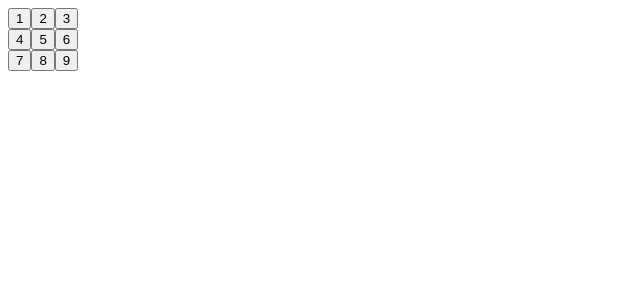
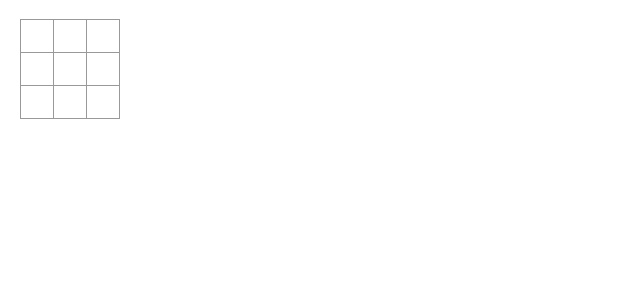
Before and after one commit to Jonh-Nash/react-tutorial, a React (Create React App) app in the folder app/react-app/: page / in a window 1280 px wide. Shown: the top 300 px of the page, without its empty margins (0-640 px from the left). Built offline with nearby package versions, Linux system fonts and the light colour scheme.

Commit message:
making-an-interactive-component

```diff
--- a/app/react-app/src/App.tsx
+++ b/app/react-app/src/App.tsx
@@ -4,19 +4,19 @@ const Board: React.FC = () => {
   return (
     <>
       <div className="board-row">
-        <Square value='1' />
-        <Square value='2' />
-        <Square value='3' />
+        <Square />
+        <Square />
+        <Square />
       </div>
       <div className="board-row">
-        <Square value='4' />
-        <Square value='5' />
-        <Square value='6' />
+        <Square />
+        <Square />
+        <Square />
       </div>
       <div className="board-row">
-        <Square value='7' />
-        <Square value='8' />
-        <Square value='9' />
+        <Square />
+        <Square />
+        <Square />
       </div>
     </>
   )
--- a/app/react-app/src/Square.tsx
+++ b/app/react-app/src/Square.tsx
@@ -1,9 +1,18 @@
-interface SquareProps {
-    value: string;
-}
+import { useState } from 'react';
 
-const Square: React.FC<SquareProps> = ({ value }) => {
-    return <button className="square">{value}</button>
-}
+const Square: React.FC = () => {
+    const [value, setValue] = useState<null | string>(null);
+
+    const handleClick = () => {
+        setValue('X');
+    }
+    return (
+        <button
+            className="square"
+            onClick={handleClick}
+        >
+            {value}
+        </button>
+    )}
 
 export default Square;
--- a/app/react-app/src/index.tsx
+++ b/app/react-app/src/index.tsx
@@ -1,5 +1,6 @@
 import React, { StrictMode } from "react";
 import { createRoot } from "react-dom/client";
+import "./styles.css";
 
 import App from "./App";
 
```
